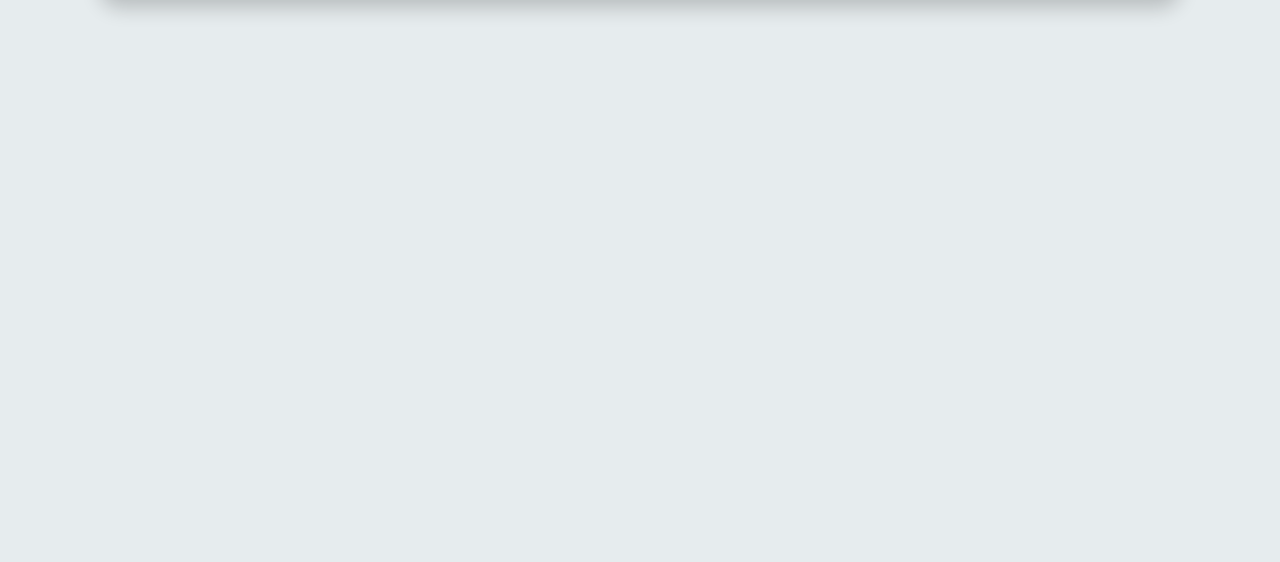
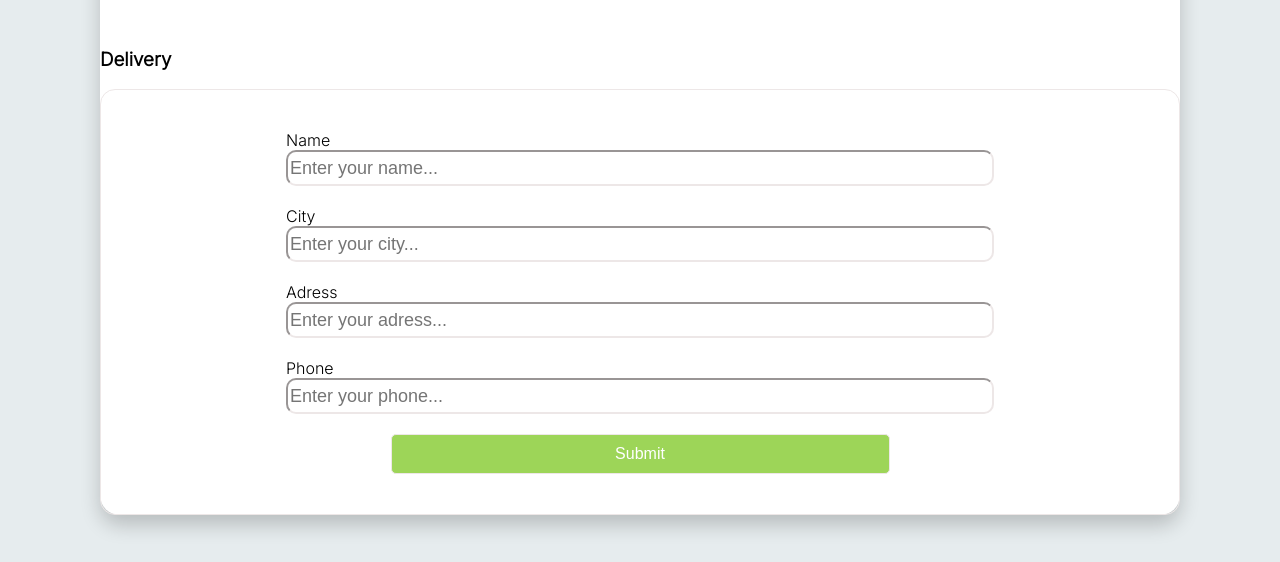
Before and after one commit to Dreikovich/Shopping-cart, a React (Create React App) app: page /order in a window 1280 px wide. Shown: the part 270-832 px from the top of the page. Before the commit the page ends 800 px from the top, so only its background shows below. Built offline with nearby package versions, Linux system fonts and the light colour scheme; no server answers.

Commit message:
added DeliveryForm component

```diff
--- /dev/null
+++ b/src/components/DeliveryForm/DeliveryForm.js
@@ -0,0 +1,59 @@
+import React from 'react'
+import {useState, useContext} from 'react'
+import styles from "../DeliveryForm/DeliveryForm.module.scss"
+import axios from 'axios'
+import AppContext from '../../context'
+
+
+const DeliveryForm = () => {
+    const {cartItems} = useContext(AppContext)
+    const [name, setName] = useState()
+    const [city, setCity] = useState()
+    const [phone, setPhone] = useState()
+    const [adress, setAdress] = useState()
+
+    const postData = async(obj)=>{
+        try{
+            await axios.post("https://62f615b0612c13062b45e6f7.mockapi.io/personData", obj)
+        }
+        catch(err){
+            console.log(err.message)
+        }
+    }
+
+    const getDataFromInput = (e) =>{
+        e.preventDefault()
+        const obj = {name, city, adress, phone, items:cartItems}
+        console.log(obj)
+        postData(obj)
+        //Your order is accepted
+
+    }
+
+  return (
+    <form onSubmit={getDataFromInput}>
+        <div className={styles.inputs}>
+            <div className={styles.input}>
+                <p>Name</p>
+                <input placeholder="Enter your name..." onChange={(e)=>setName(e.target.value)}></input>
+            </div>
+            <div className={styles.input}>
+                <p>City</p>
+                <input placeholder="Enter your city..." onChange={(e)=>setCity(e.target.value)}></input>
+            </div>
+            <div className={styles.input}>
+                <p>Adress</p>
+                <input placeholder="Enter your adress..." onChange={(e)=>setAdress(e.target.value)}></input>
+            </div>
+            <div className={styles.input}>
+                <p>Phone</p>
+                <input placeholder="Enter your phone..." onChange={(e)=>setPhone(e.target.value)}></input>
+            </div>
+            <button type="submit">Submit</button>
+        </div>
+    </form>
+
+  )
+}
+
+export default DeliveryForm
--- /dev/null
+++ b/src/components/DeliveryForm/DeliveryForm.module.scss
@@ -0,0 +1,43 @@
+.inputs{
+    border: 1px solid #ede7e7;
+    padding:40px;
+    display: flex;
+    align-items: center;
+    flex-direction: column;
+    border-radius:15px;
+    .input{
+        display:column;
+        p{
+            margin:0;
+
+        }
+        input{
+            width: 700px;
+            height: 30px;
+            border-radius: 10px;
+            border-color: #ede7e7;
+            font-size:18px;
+            margin-bottom: 20px;
+        }
+
+
+    }
+    button{
+        width:50%;
+        height:40px;
+        background: #9dd558;
+        color: #fff;
+        font-size:16px;
+        transition: background 0.15s easy-in-out;
+        &:hover{
+        filter: brightness(0.9);
+        transform: translateX(-3px)
+        // background:lighten($color:#9dd558, $amount: 5%)
+        }
+        &:active{
+        background:lighten($color:#9dd558, $amount:10%)
+        }
+    }
+
+
+}
--- a/src/pages/Checkout.jsx
+++ b/src/pages/Checkout.jsx
@@ -2,14 +2,15 @@ import React from 'react'
 import AppContext from "../context"
 import {useContext} from 'react'
 import OrderItems from '../components/OrderItems/OrderItems'
+import DeliveryForm from '../components/DeliveryForm/DeliveryForm'
 const Checkout = () => {
     // const {cartItems} = useContext(AppContext)
   return (
     <div className="checkout p-40">
         <h3>Order details</h3>
         <OrderItems />
-        {/* <h3 style={{marginTop: '40px'}}>Delivery</h3> */}
-        {/* <DeliveryForm /> */}
+        <h3 style={{marginTop: '50px'}}>Delivery</h3>
+        <DeliveryForm />
     </div>
   )
 }
```
